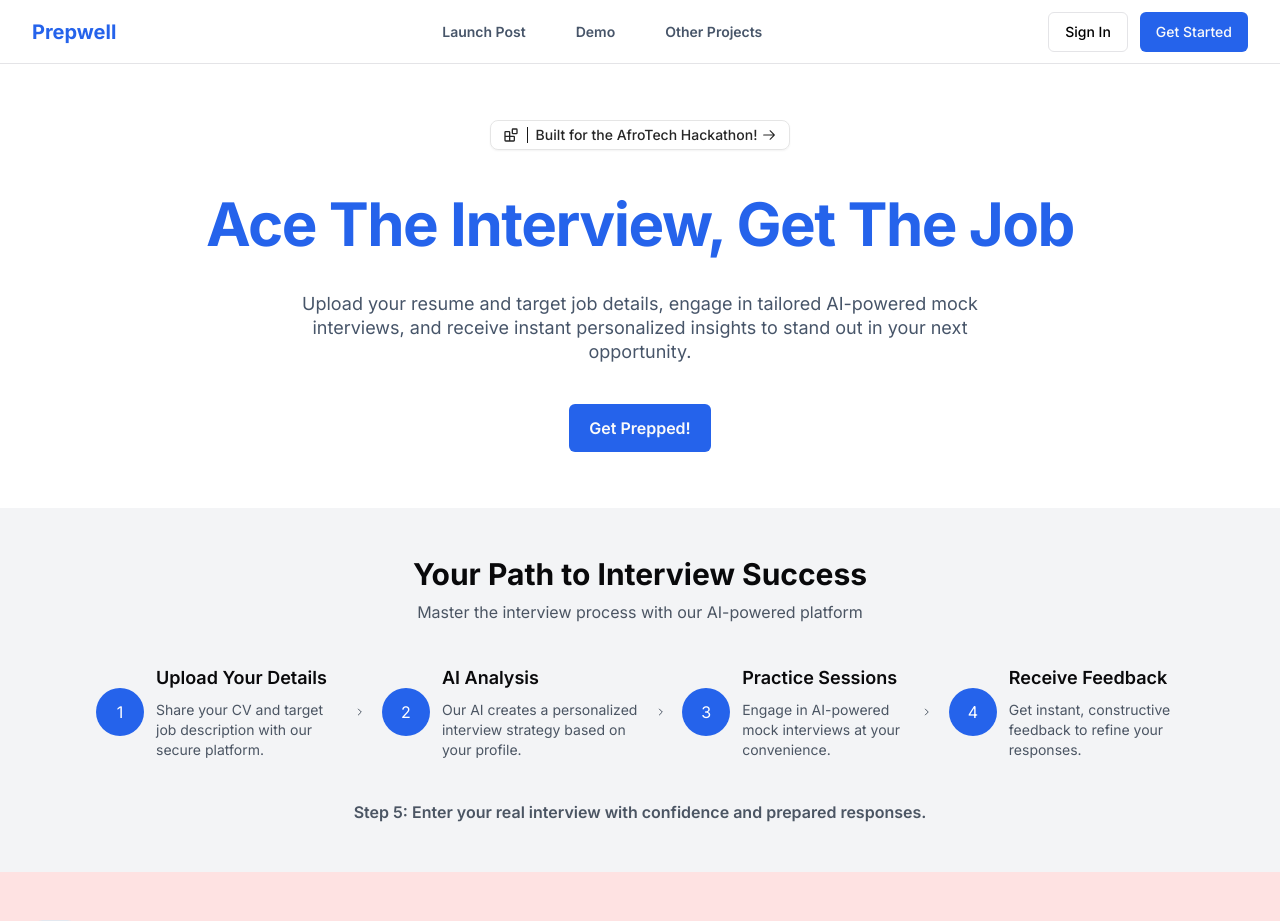
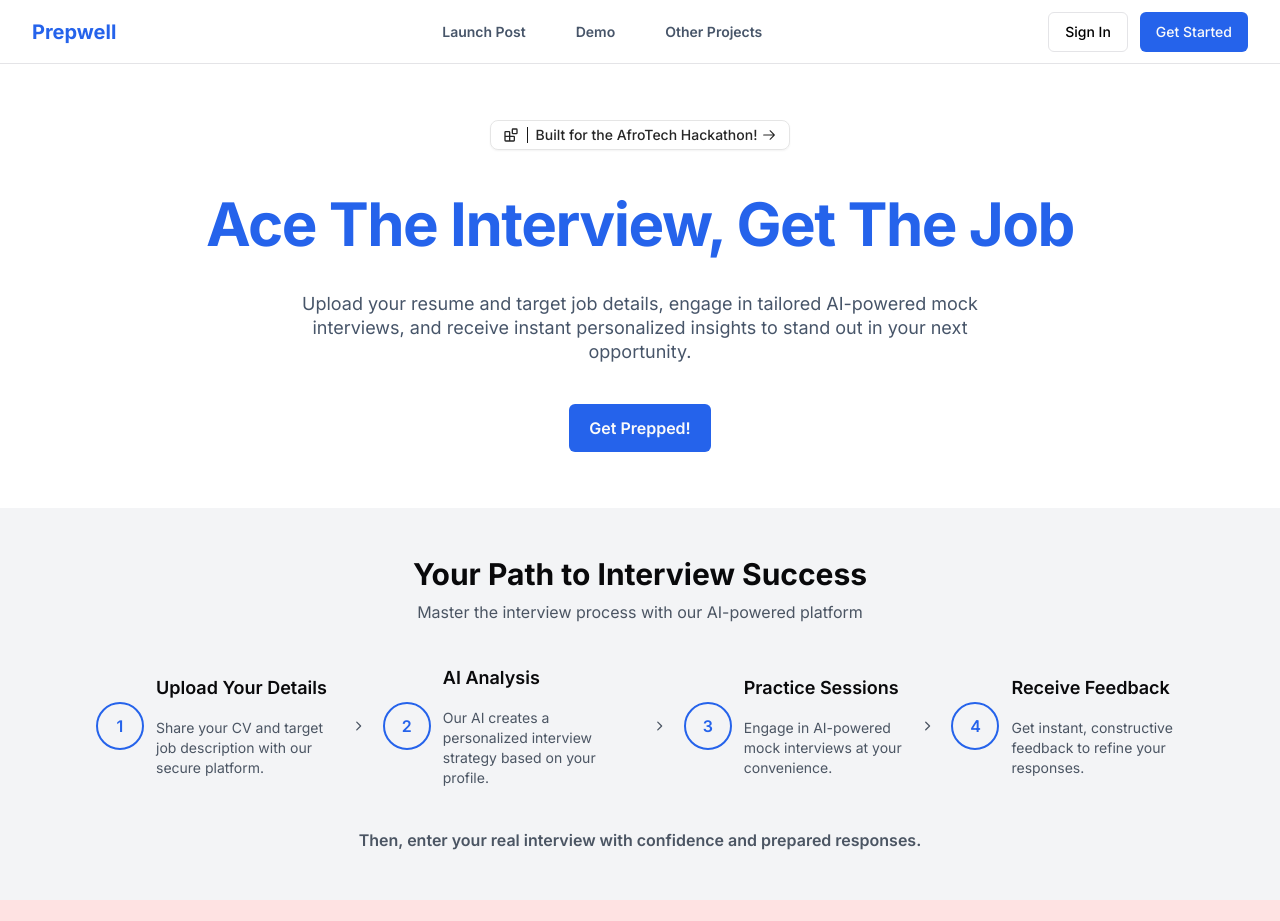
Before and after one commit to kwesinavilot/prepwell, a Next.js app: page / in a window 1280 px wide. Shown: the top 921 px of the page. Built offline with nearby package versions, Linux system fonts and the light colour scheme.

Commit message:
(refa|enha) minor changes to process && footer

```diff
--- a/src/components/site/home/Footer.jsx
+++ b/src/components/site/home/Footer.jsx
@@ -68,8 +68,7 @@ export const Footer = () => (
 
         <div className="flex bottom-0 bg-green-200 px-8 items-center justify-between md:h-12 md:flex-row">
             <p className="text-balance text-center text-black text-sm leading-loose text-muted-foreground md:text-left">
-                Built by
-                <a href="https://kwesinavilot.github.io/me/" target="_blank" rel="noreferrer" className="font-medium underline underline-offset-4 hover:text-blue-600">Andrews Kwesi Ankomahene</a>, <a href="https://kwesinavilot.github.io/me/" target="_blank" rel="noreferrer" className="font-medium underline underline-offset-4 hover:text-blue-600">Sika Abokoma Antwi</a> and <a href="https://kwesinavilot.github.io/me/" target="_blank" rel="noreferrer" className="font-medium underline underline-offset-4 hover:text-blue-600">Courtney Yawa</a>.
+                Built by <a href="https://kwesinavilot.github.io/me/" target="_blank" rel="noreferrer" className="font-medium underline underline-offset-4 hover:text-blue-600">Andrews Kwesi Ankomahene</a>, <a href="https://kwesinavilot.github.io/me/" target="_blank" rel="noreferrer" className="font-medium underline underline-offset-4 hover:text-blue-600">Sika Abokoma Antwi</a> and <a href="https://kwesinavilot.github.io/me/" target="_blank" rel="noreferrer" className="font-medium underline underline-offset-4 hover:text-blue-600">Courtney Yawa</a>.
             </p>
 
             <p className="text-balance text-center text-black text-sm leading-loose text-muted-foreground md:text-left">
--- a/src/components/site/home/Process.jsx
+++ b/src/components/site/home/Process.jsx
@@ -42,25 +42,29 @@ export const Process = () => {
                     {steps.map((step, index) => (
                         <div className="flex items-center" key={index}>
                             <div className="flex items-start md:items-center">
-                                <div className="flex-shrink-0 w-12 h-12 rounded-full flex items-center justify-center text-white mr-3 bg-blue-600">
-                                    {step.number}
+                                <div className="flex-shrink-0 w-12 h-12 rounded-full flex items-center justify-center mr-3 border border-2 border-blue-600">
+                                    <p className="text-blue-600 font-semibold">{step.number}</p>
                                 </div>
 
                                 <div className="flex-row items-start">
-                                    <h3 className="font-semibold text-lg mb-2">{step.title}</h3>
+                                    <div className="flex items-center mb-2">
+                                        {/* <step.icon className="w-5 h-5 text-indigo-600 mr-2 items-center justify-center align-center" /> */}
+                                        <h3 className="font-semibold text-lg mb-2">{step.title}</h3>
+                                    </div>
+
                                     <p className="text-gray-600 text-sm">{step.description}</p>
                                 </div>
                             </div>
 
                             {index < steps.length - 1 && (
-                                <ChevronRight className="hidden md:block text-gray-600 mx-4" />
+                                <ChevronRight className="hidden md:block w-8 h-8 justify-center items-center text-gray-600 mx-4" />
                             )}
                         </div>
                     ))}
                 </div>
 
                 <div className="flex justify-center mt-10">
-                    <p className="text-center font-semibold text-gray-600">Step 5: Enter your real interview with confidence and prepared responses.</p>
+                    <p className="text-center font-semibold text-gray-600">Then, enter your real interview with confidence and prepared responses.</p>
                 </div>
             </div>
         </section>
```
